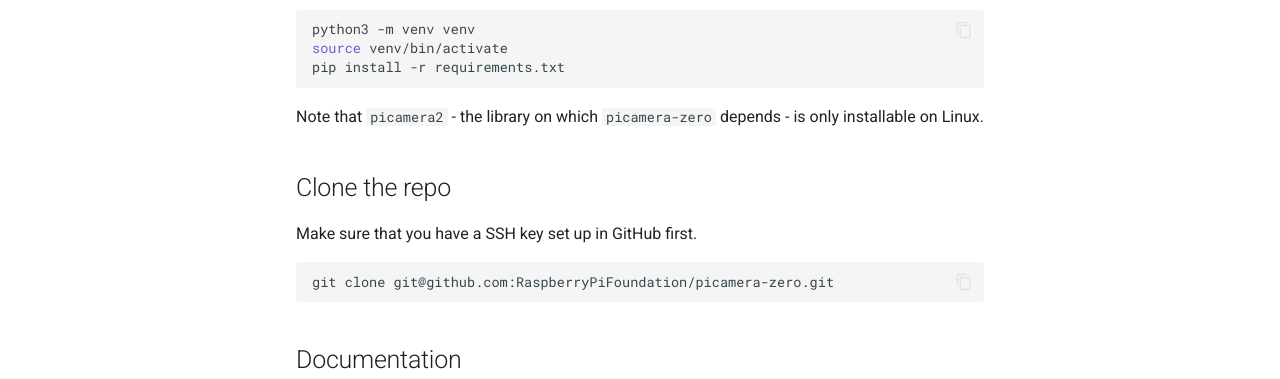
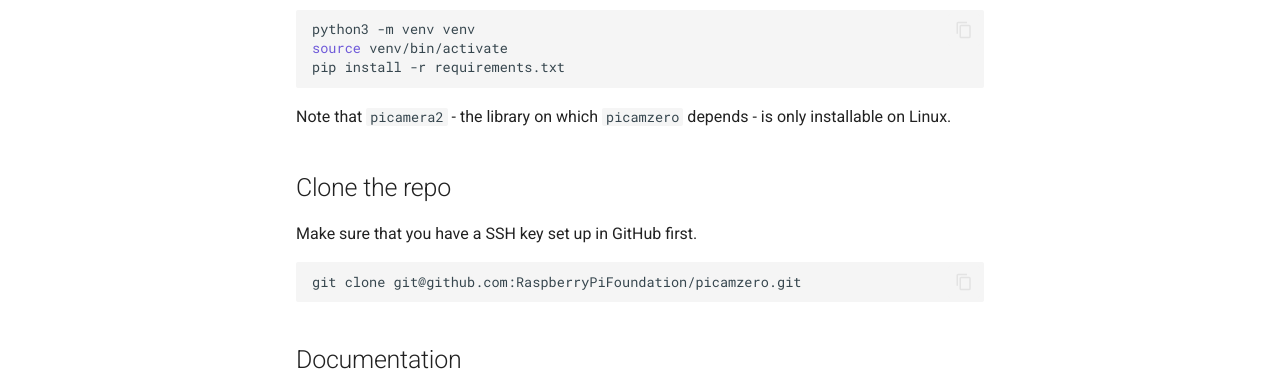
Before and after one commit to RaspberryPiFoundation/picamzero, an MkDocs documentation site: the page built from docs/contributing.md, in a window 1280 px wide and 900 px high. Shown: the part 417-796 px from the top of the window. Built offline with MkDocs 1.6.1 and Material for MkDocs 9.7.7, drawn with Linux system fonts in a browser that asks for light colours.

Commit message:
chore: rename picamera-zero to picamzero

````diff
--- a/docs/contributing.md
+++ b/docs/contributing.md
@@ -16,14 +16,14 @@ source venv/bin/activate
 pip install -r requirements.txt
 ```
 
-Note that `picamera2` - the library on which `picamera-zero` depends - is only installable on Linux.
+Note that `picamera2` - the library on which `picamzero` depends - is only installable on Linux.
 
 ## Clone the repo
 
 Make sure that you have a SSH key set up in GitHub first.
 
 ```
-git clone git@github.com:RaspberryPiFoundation/picamera-zero.git
+git clone git@github.com:RaspberryPiFoundation/picamzero.git
 ```
 
 ## Documentation
````
Also changed, not shown: README.md (+1 -1 lines), 2 other files.
